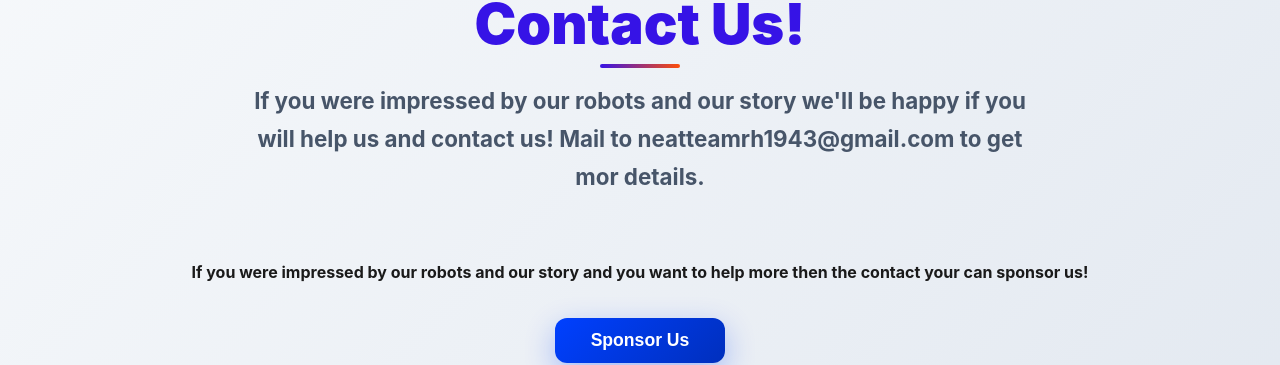
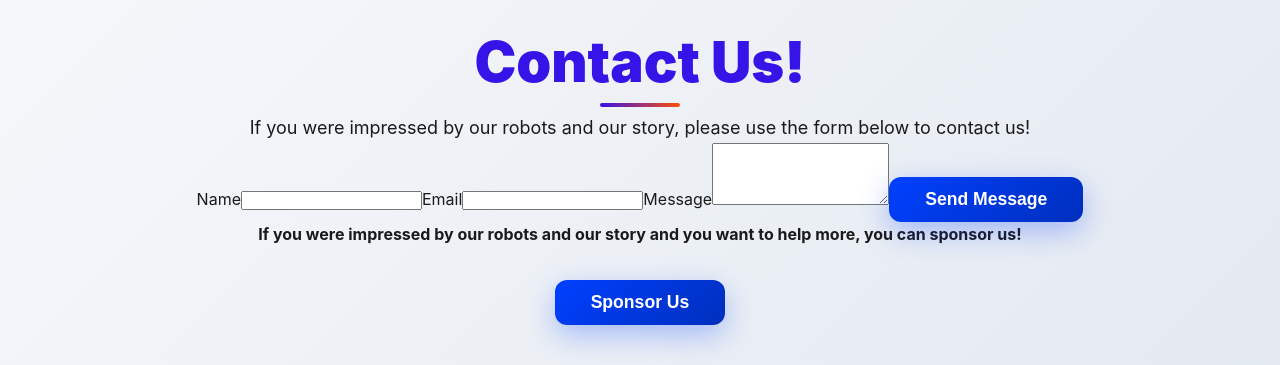
Before and after one commit to NeatTeam1943/NeatTeam-Website, a React (Vite) app: page /NeatTeam-Website/contact-us in a window 1280 px wide. Shown: the part 355-720 px from the top of the page. Built offline with nearby package versions, Linux system fonts and the light colour scheme.

Commit message:
ContactUs form
ContactUs form added :) using EmailJS

```diff
--- a/src/jsx files/pages/ContactUs.jsx
+++ b/src/jsx files/pages/ContactUs.jsx
@@ -1,19 +1,57 @@
-import React from 'react';
+import React, { useRef } from 'react';
 import '../../css files/pages/Sponsors.css';
 import { useNavigate } from 'react-router-dom';
+import emailjs from '@emailjs/browser'; // Import EmailJS SDK
 
 export default function ContactUs() {
   const navigate = useNavigate();
-    const BASE_URL = import.meta.env.BASE_URL;
+  const form = useRef(); // Create a ref for the form element
+
+  const sendEmail = (e) => {
+    e.preventDefault(); // Prevent default form submission
+    emailjs
+      .sendForm(
+        'service_1o5js8m',
+        'template_adde5ch',
+        form.current,
+        {
+          publicKey: 'qes6iO9y2RGpmkhBi',
+        }
+      )
+      .then(
+        () => {
+          alert('Message sent successfully!');
+          console.log('SUCCESS!');
+        },
+        (error) => {
+          console.log('FAILED...', error.text);
+          alert('Failed to send message, please try again later.');
+        }
+      );
+  };
 
   return (
     <div className="page">
       <div className="sponsors-page">
         <h1>Contact Us!</h1>
-                <h3>If you were impressed by our robots and our story we'll be happy if you will help us and contact us! Mail to neatteamrh1943@gmail.com to get mor details.</h3>
+        <p>If you were impressed by our robots and our story, please use the form below to contact us!</p>
+        <form ref={form} onSubmit={sendEmail} className="contact-form">
+          <label htmlFor="user_name">Name</label>
+          <input type="text" id="user_name" name="user_name" required />
 
-                <h4>If you were impressed by our robots and our story and you want to help more then the contact your can sponsor us!</h4>
-                <button className="button-decoration" onClick={() => navigate('/sponsor-us')}>Sponsor Us</button>
+          <label htmlFor="user_email">Email</label>
+          <input type="email" id="user_email" name="user_email" required />
+
+          <label htmlFor="message">Message</label>
+          <textarea id="message" name="message" rows="4" required></textarea>
+
+          <input type="submit" value="Send Message" className="button-decoration" />
+        </form>
+
+        <h4>If you were impressed by our robots and our story and you want to help more, you can sponsor us!</h4>
+        <button className="button-decoration" onClick={() => navigate('/sponsor-us')}>
+          Sponsor Us
+        </button>
       </div>
     </div>
   );
```
Also changed, not shown: 1 other file (tests, documents, lock files or other folders). Lines whose indentation alone changed are shown as unchanged.
